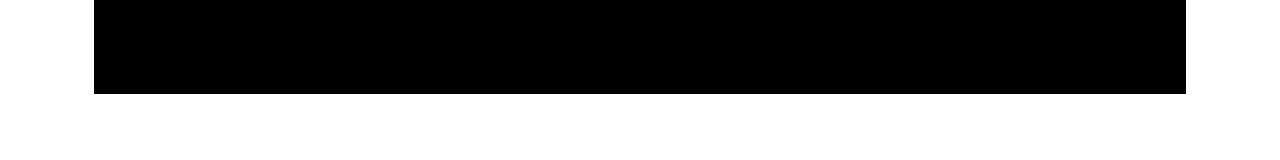
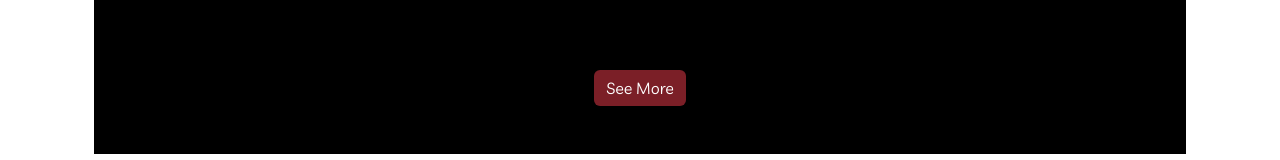
Before and after one commit to caresdev/euniceschwaab, a React (Create React App) app: page / in a window 1280 px wide. Shown: the part 2806-2966 px from the top of the page. Built offline with nearby package versions, Linux system fonts and the light colour scheme.

Commit message:
gallery button

```diff
--- a/src/components/Arts.js
+++ b/src/components/Arts.js
@@ -12,7 +12,7 @@ const Arts = () => {
                 <Row>
                     <Col>
                         <h2 className="mt-5 mb-4 pt-2 px-4 text-center fw-semibold">Schwaab&apos;s Artistry</h2>
-                        <Row className="arts-container p-3 p-sm-4 mb-5 justify-content-between align-items-center">
+                        <Row className="arts-container p-3 p-sm-4 mb-4 justify-content-between align-items-center">
                             <Col md={6} lg={4} className='p-3 my-3 text-center'>
                                 <Image src="./assets/melancholy-lake.png" alt="Melancholy Lake art by Eunice Schwaab" className='art-cover mb-4'/>
                                 <h5 className='mb-4'>Melancholy Lake</h5>
@@ -26,9 +26,12 @@ const Arts = () => {
                                 <h5 className='mb-4'>The Colored Carcass</h5>
                             </Col>
                         </Row>
-                        {/* <Button href='https://www.amazon.com' className='rating-button'>
-                            See More
-                        </Button> */}
+                        <div className='d-flex justify-content-center mb-5'>
+                            <Button href='https://www.amazon.com' className='rating-button'>
+                                See More
+                            </Button>
+                        </div>
+
                     </Col>
                 </Row>
 
```
